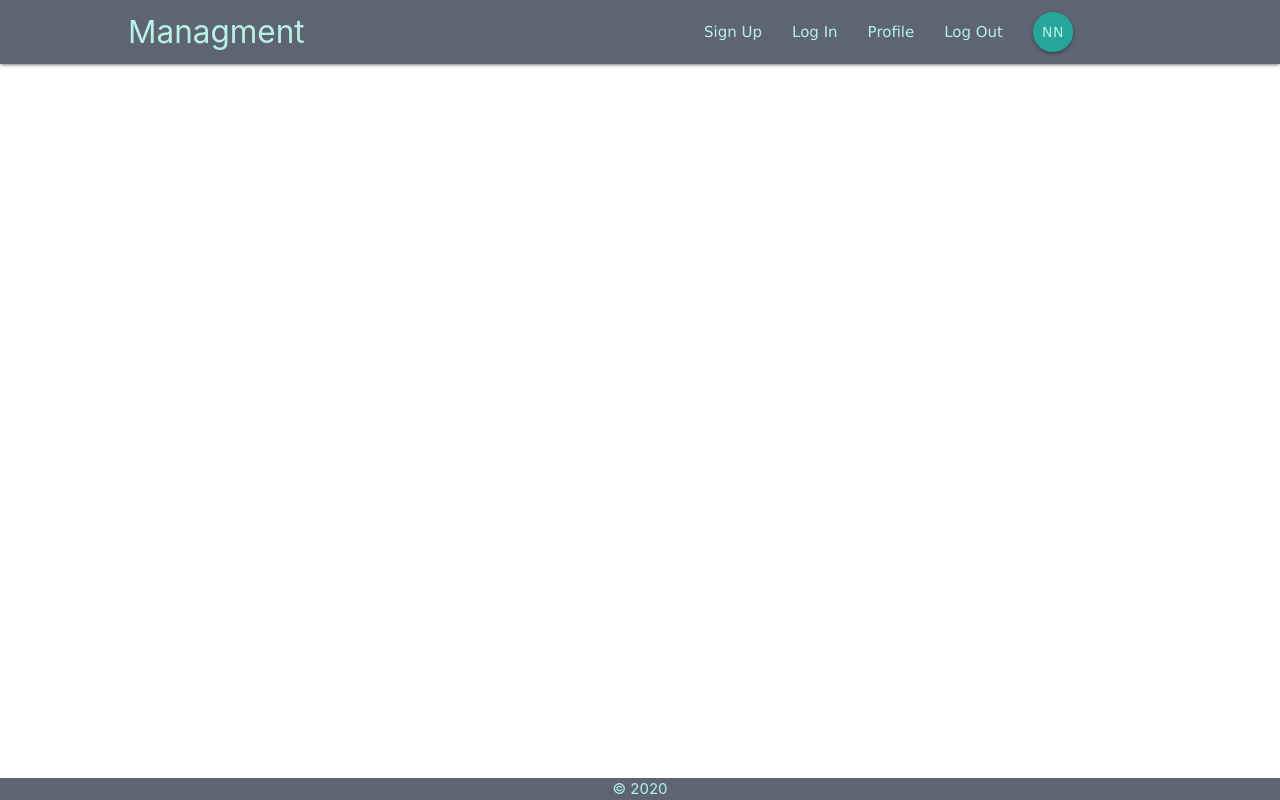
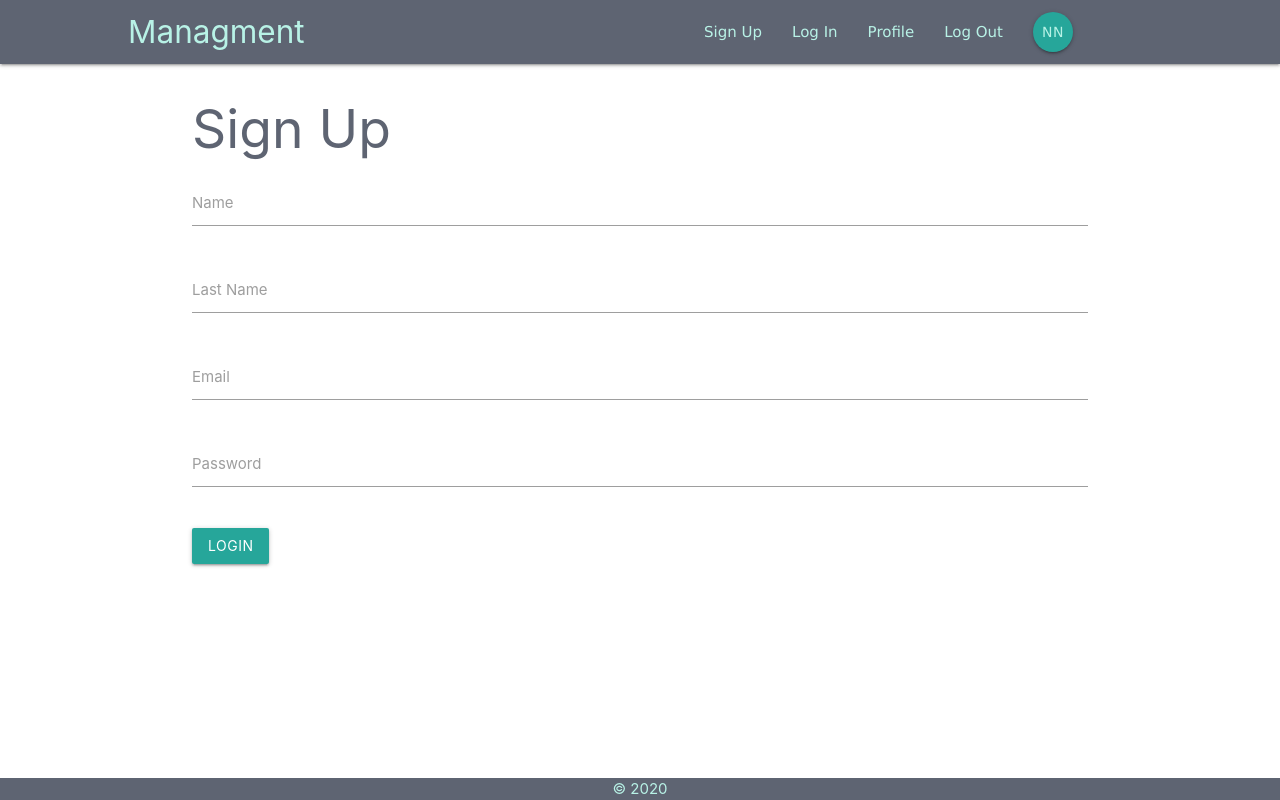
Before and after one commit to Kristina-11/ProjectManagment, a React (Create React App) app: page /signup in a window 1280 px wide. Built offline with nearby package versions, Linux system fonts and the light colour scheme.

Commit message:
Added SignUp form

```diff
--- a/src/App.js
+++ b/src/App.js
@@ -1,6 +1,7 @@
 // Imports from Components
 const { Switch, Route } = require("react-router-dom");
 const { default: SignIn } = require("./Components/Authentification/SignIn");
+const { default: SignUp } = require("./Components/Authentification/SignUp");
 const { default: Footer } = require("./Components/Content/Footer");
 const { default: Navbar } = require("./Components/Content/Nav");
 const { default: Dashboard } = require("./Components/Home/Dashboard");
@@ -14,6 +15,7 @@ function App() {
         <Route exact path="/" component={Dashboard} />
         <Route path="/project/:id" component={ProjectDetails} />
         <Route path="/signin" component={SignIn} />
+        <Route path="/signup" component={SignUp} />
       </Switch>
       <Footer />
     </div>
--- a/src/Components/Authentification/SignUp.js
+++ b/src/Components/Authentification/SignUp.js
@@ -0,0 +1,48 @@
+import { useState } from 'react'
+
+const SignUp = () => {
+
+    const [email, setEmail] = useState('');
+    const [password, setPassword] = useState('');
+    const [name, setName] = useState('');
+    const [lastName, setLastName] = useState('');
+
+    const handleSubmit = (e) => {
+        e.preventDefault();
+        console.log(name, lastName, email, password);
+    }
+
+    return (
+        <div className="container col s1">
+            <form onSubmit={handleSubmit}>
+                <h2>Sign Up</h2>
+                <div className="input-field">
+                    <label htmlFor="name">Name</label>
+                    <input type="text" id="name" className="validate" value={name} onChange={(e) => setName(e.target.value)} />
+                    <span className="helper-text" data-error="You must a valid name" data-success=""></span>
+                </div>
+                <div className="input-field">
+                    <label htmlFor="lastName">Last Name</label>
+                    <input type="text" id="lastName" className="validate" value={lastName} onChange={(e) => setLastName(e.target.value)} />
+                    <span className="helper-text" data-error="You must enter a valid last name" data-success=""></span>
+                </div>
+                <div className="input-field">
+                    <label htmlFor="email">Email</label>
+                    <input type="email" id="email" className="validate" value={email} onChange={(e) => setEmail(e.target.value)} />
+                    <span className="helper-text" data-error="You must enter valid email" data-success=""></span>
+                </div>
+                <div className="input-field">
+                    <label htmlFor="password">Password</label>
+                    <input type="password" id="password" className="validate" value={password} onChange={(e) => setPassword(e.target.value)} />
+                    <span className="helper-text" data-error="" data-success=""></span>
+                </div>
+
+                <div className="input-field">
+                    <button className="btn">Login</button>
+                </div>
+            </form>
+        </div>
+      );
+}
+
+export default SignUp;
```
Also changed, not shown: 1 other file (tests, documents, lock files or other folders).
